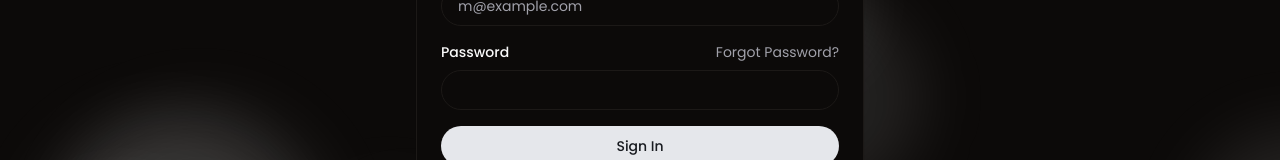
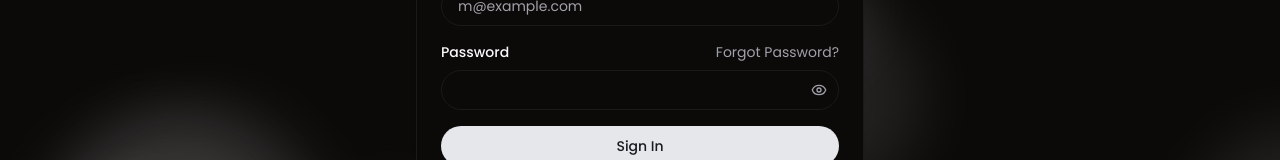
Before and after one commit to Crevva-TheDesigner/Eleven-Docs, a Next.js app: page /login in a window 1280 px wide. Shown: the part 397-557 px from the top of the page. Built offline with nearby package versions, Linux system fonts and the light colour scheme; no server answers; what @genkit-ai/google-genai, genkit would draw is missing.

Commit message:
Eye feature in login page

```diff
--- a/src/app/login/LoginClient.tsx
+++ b/src/app/login/LoginClient.tsx
@@ -13,7 +13,7 @@ import { useEffect, useState } from 'react';
 import { useToast } from '@/hooks/use-toast';
 import { useUserProfile } from '@/firebase/firestore/use-user-profile';
 import { Alert, AlertDescription, AlertTitle } from '@/components/ui/alert';
-import { Loader2 } from 'lucide-react';
+import { Loader2, Eye, EyeOff } from 'lucide-react';
 import Link from 'next/link';
 
 export default function LoginClient() {
@@ -27,9 +27,13 @@ export default function LoginClient() {
 
   const [loginEmail, setLoginEmail] = useState('');
   const [loginPassword, setLoginPassword] = useState('');
+  const [showLoginPassword, setShowLoginPassword] = useState(false);
+
   const [registerName, setRegisterName] = useState('');
   const [registerEmail, setRegisterEmail] = useState('');
   const [registerPassword, setRegisterPassword] = useState('');
+  const [showRegisterPassword, setShowRegisterPassword] = useState(false);
+
 
   useEffect(() => {
     if (!authLoading && !profileLoading && user && userProfile) {
@@ -136,7 +140,26 @@ export default function LoginClient() {
                             Forgot Password?
                         </Link>
                     </div>
-                    <Input id="login-password" type="password" required value={loginPassword} onChange={(e) => setLoginPassword(e.target.value)} className="rounded-full" />
+                    <div className="relative">
+                        <Input
+                            id="login-password"
+                            type={showLoginPassword ? "text" : "password"}
+                            required
+                            value={loginPassword}
+                            onChange={(e) => setLoginPassword(e.target.value)}
+                            className="rounded-full pr-10"
+                        />
+                        <Button
+                            type="button"
+                            variant="ghost"
+                            size="icon"
+                            className="absolute right-1 top-1/2 -translate-y-1/2 h-8 w-8 text-muted-foreground"
+                            onClick={() => setShowLoginPassword(prev => !prev)}
+                        >
+                            {showLoginPassword ? <EyeOff className="h-5 w-5" /> : <Eye className="h-5 w-5" />}
+                            <span className="sr-only">{showLoginPassword ? 'Hide password' : 'Show password'}</span>
+                        </Button>
+                    </div>
                 </div>
                 <Button type="submit" className="w-full">Sign In</Button>
               </form>
@@ -166,7 +189,26 @@ export default function LoginClient() {
                 </div>
                 <div className="space-y-2">
                     <Label htmlFor="register-password">Password</Label>
-                    <Input id="register-password" type="password" required minLength={6} value={registerPassword} onChange={(e) => setRegisterPassword(e.target.value)} className="rounded-full"/>
+                    <div className="relative">
+                        <Input
+                            id="register-password"
+                            type={showRegisterPassword ? "text" : "password"}
+                            required minLength={6}
+                            value={registerPassword}
+                            onChange={(e) => setRegisterPassword(e.target.value)}
+                            className="rounded-full pr-10"
+                        />
+                         <Button
+                            type="button"
+                            variant="ghost"
+                            size="icon"
+                            className="absolute right-1 top-1/2 -translate-y-1/2 h-8 w-8 text-muted-foreground"
+                            onClick={() => setShowRegisterPassword(prev => !prev)}
+                        >
+                            {showRegisterPassword ? <EyeOff className="h-5 w-5" /> : <Eye className="h-5 w-5" />}
+                            <span className="sr-only">{showRegisterPassword ? 'Hide password' : 'Show password'}</span>
+                        </Button>
+                    </div>
                 </div>
                 <Button type="submit" className="w-full">Create Account</Button>
               </form>
```
